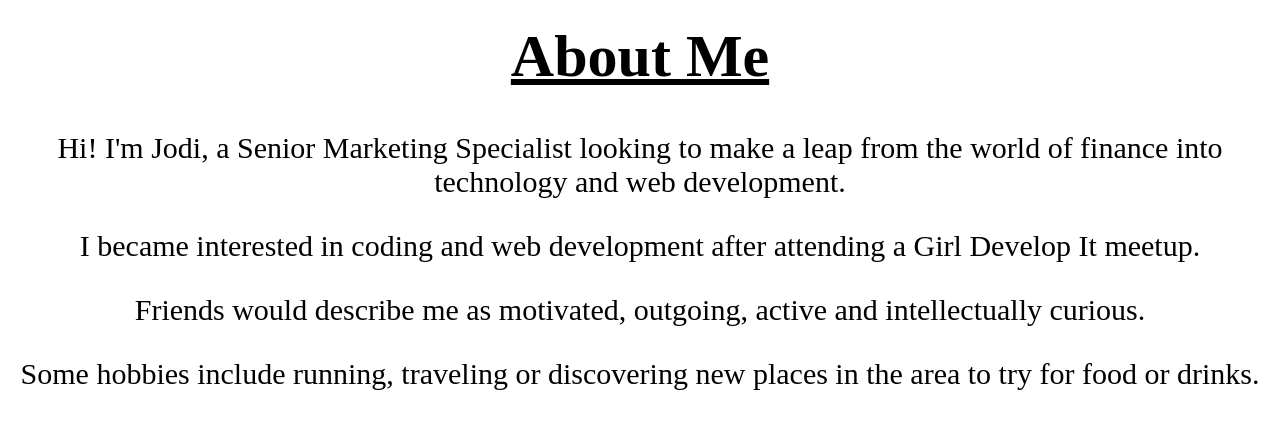
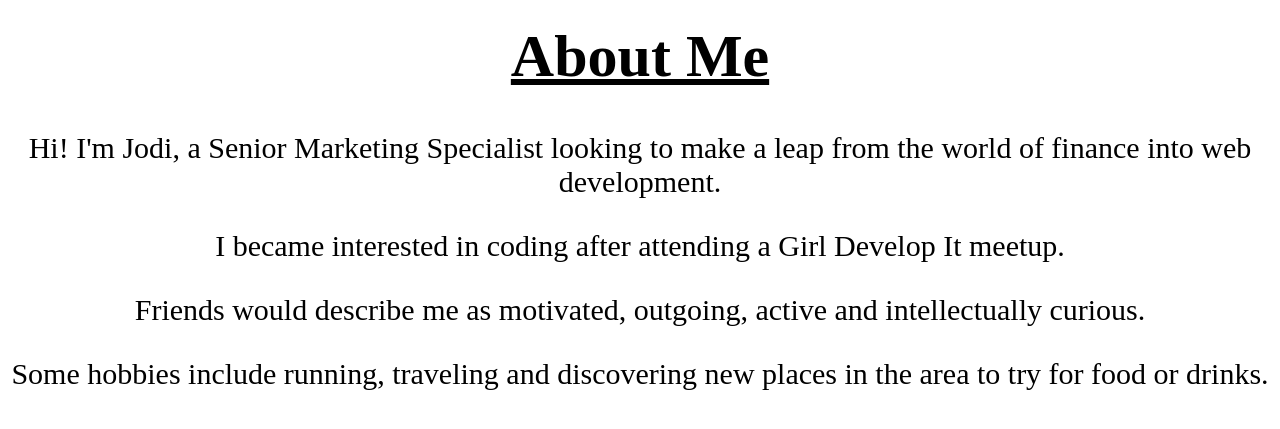
Before and after one commit to jdetch/generalassembly-exercise, a plain HTML site: page index.html in a window 1280 px wide. Shown: the part 450-879 px from the top of the page. Drawn offline with Linux system fonts and the light colour scheme.

Commit message:
Text changes

```diff
--- a/index.html
+++ b/index.html
@@ -16,10 +16,10 @@
       <img id="maine" src="http://i.imgur.com/VkNri5S.jpg">
         <span id="caption2">Maine</span>
      <h1>About Me</h1>
-  	  <p>Hi! I'm Jodi, a Senior Marketing Specialist looking to make a leap from the world of finance into technology and web development.</p>
-  	  <p>I became interested in coding and web development after attending a Girl Develop It meetup.</p>
+  	  <p>Hi! I'm Jodi, a Senior Marketing Specialist looking to make a leap from the world of finance into web development.</p>
+  	  <p>I became interested in coding after attending a Girl Develop It meetup.</p>
   	   <p>Friends would describe me as motivated, outgoing, active and intellectually curious.</p>
-  	    <p>Some hobbies include running, traveling or discovering new places in the area to try for food or drinks.</p>
+  	    <p>Some hobbies include running, traveling and discovering new places in the area to try for food or drinks.</p>
   	 <div id="contact">
   	 <h1>Get in touch!</h1></li>
   	   <p>Email: <a href="mailto:jodidetch@gmail.com">jodidetch@gmail.com</a></p>
```
